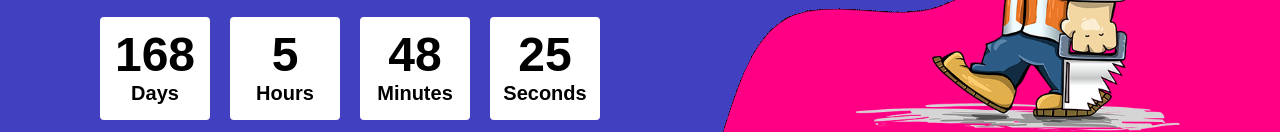
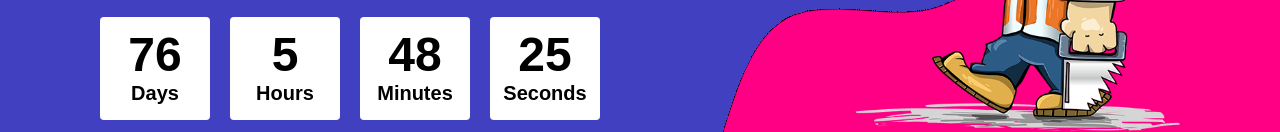
Before and after one commit to atalancreators/comingsoon, a plain HTML site: page index.html in a window 1280 px wide. Shown: the part 492-624 px from the top of the page. Drawn offline with Linux system fonts and the light colour scheme.

Commit message:
update the development time

```diff
--- a/index.html
+++ b/index.html
@@ -45,7 +45,7 @@
 
    <script type="text/javascript">
 
-        var countDate= new Date('Jan 1, 2021 00:00:00').getTime();
+        var countDate= new Date('oct 1, 2020 00:00:00').getTime();
 
         function newYear(){
             var now =new Date().getTime();
```
